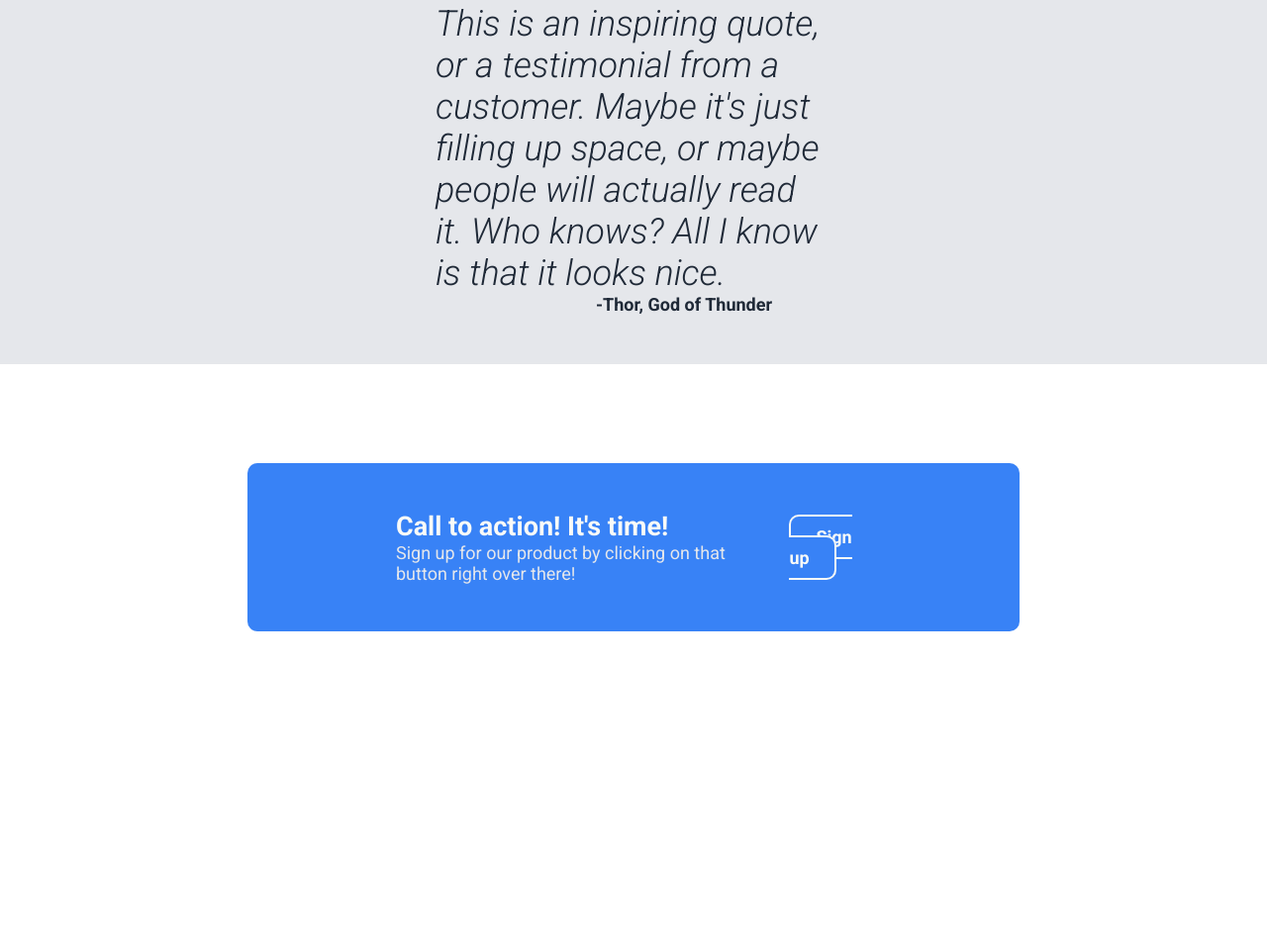
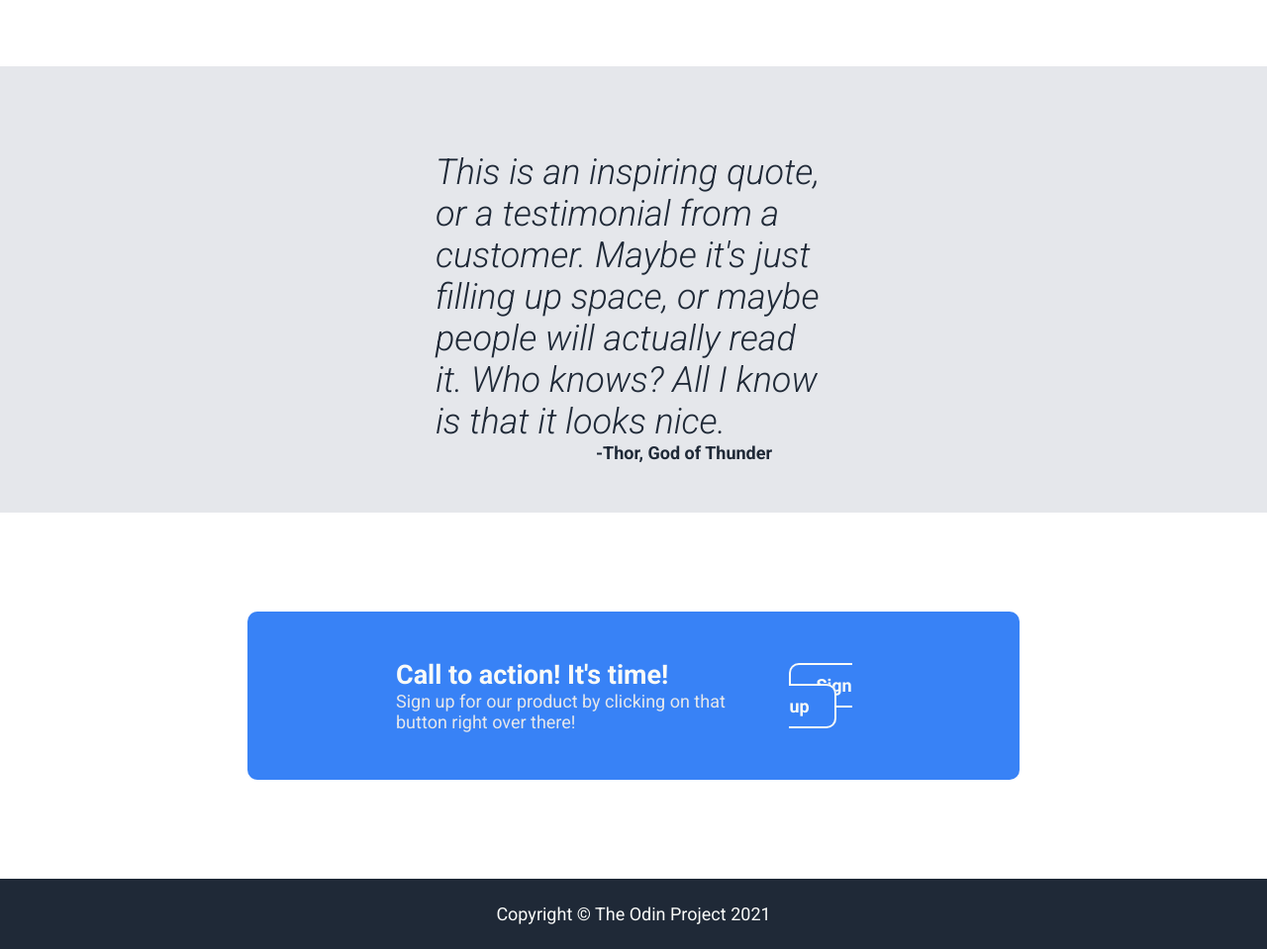
Before and after one commit to xathin/odin-landing-page, a plain HTML site: page index.html in a window 1280 px wide. Shown: the part 1046-2005 px from the top of the page at 99% size. Before the commit the page ends 1784 px from the top, so only its background shows below. Drawn offline with Linux system fonts and the light colour scheme.

Commit message:
Add footer

```diff
--- a/index.html
+++ b/index.html
@@ -82,6 +82,10 @@
             <div class="signup"><a href="#" class="button primary">Sign up</a></div>
         </div>
     </div>
+
+    <div class="footer">
+        <p class="copyright">Copyright &copy; The Odin Project 2021</p>
+    </div>
 </body>
 
 </html>
--- a/style.css
+++ b/style.css
@@ -9,7 +9,8 @@ a {
 }
 
 .header,
-.hero {
+.hero,
+.footer {
     padding: 25px 250px;
     background-color: #1F2937;
     display: flex;
@@ -73,6 +74,10 @@ a {
 
 .image p {
     margin: auto;
+}
+
+.information {
+    margin-bottom: 150px;
 }
 
 .information h2 {
@@ -155,3 +160,7 @@ a {
     border: 2px solid #F9FAF8;
     color: #F9FAF8;
 }
+
+.copyright {
+    margin: auto;
+}
```
